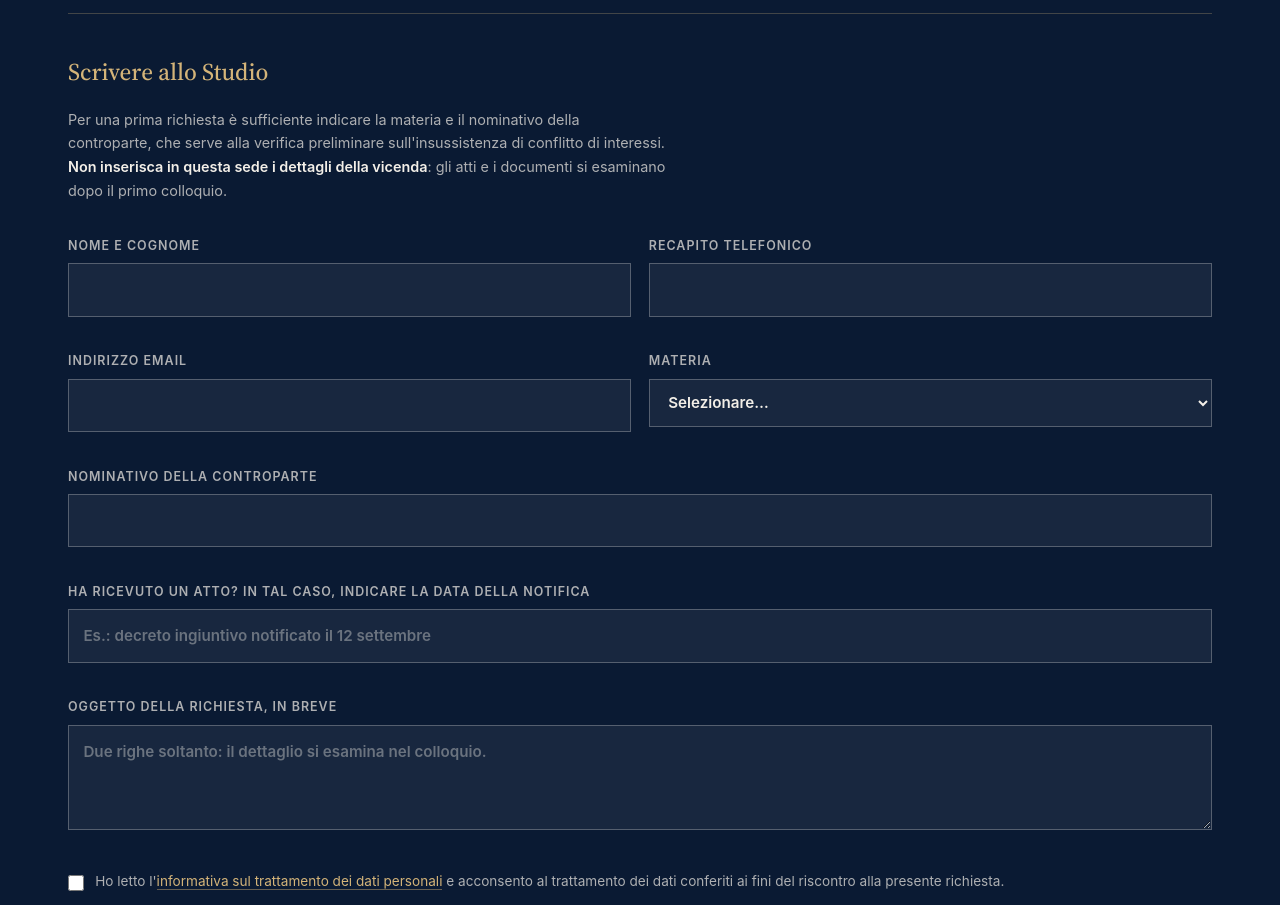
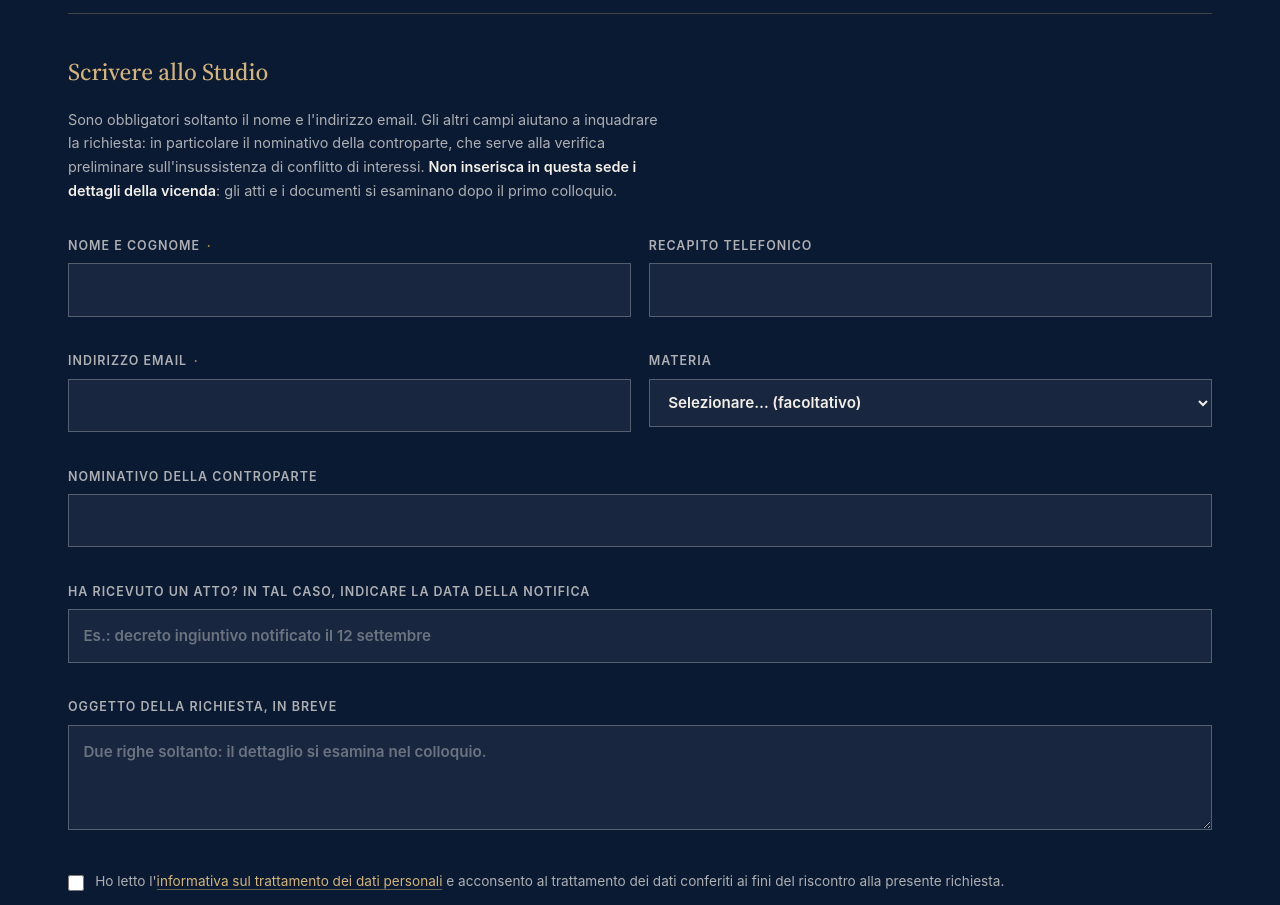
Before and after one commit to lucaq79/sito, a plain HTML site: page index.html in a window 1280 px wide. Shown: the part 2742-3647 px from the top of the page. Drawn offline with Linux system fonts and the light colour scheme.

Commit message:
Add files via upload

```diff
--- a/index.html
+++ b/index.html
@@ -286,6 +286,7 @@ section[id],div[id]{scroll-margin-top:104px}
 .campi label,.consenso{font-size:.72rem;font-weight:700;letter-spacing:.16em;text-transform:uppercase;color:var(--oro-l)}
 .campi label{display:flex;flex-direction:column;gap:.45rem}
 .campi .intero{grid-column:1/-1}
+.campi label em{font-style:normal;color:var(--oro);margin-left:.15rem}
 .campi input,.campi select,.campi textarea{
   font-family:var(--sans);font-size:.95rem;font-weight:400;letter-spacing:normal;text-transform:none;
   color:var(--avorio);background:rgba(243,239,232,.05);
@@ -612,7 +613,7 @@ footer a:hover{color:var(--oro-l)}
          soggiorno comporterebbe. -->
     <div class="modulo-box su">
       <h3>Scrivere allo Studio</h3>
-      <p class="modulo-intro">Per una prima richiesta è sufficiente indicare la materia e il nominativo della controparte, che serve alla verifica preliminare sull'insussistenza di conflitto di interessi. <b>Non inserisca in questa sede i dettagli della vicenda</b>: gli atti e i documenti si esaminano dopo il primo colloquio.</p>
+      <p class="modulo-intro">Sono obbligatori soltanto il nome e l'indirizzo email. Gli altri campi aiutano a inquadrare la richiesta: in particolare il nominativo della controparte, che serve alla verifica preliminare sull'insussistenza di conflitto di interessi. <b>Non inserisca in questa sede i dettagli della vicenda</b>: gli atti e i documenti si esaminano dopo il primo colloquio.</p>
 
       <form class="modulo" action="https://api.web3forms.com/submit" method="POST">
         <input type="hidden" name="access_key" value="209df9a4-5b31-4fed-ad26-f01e31289fd4">
@@ -621,18 +622,18 @@ footer a:hover{color:var(--oro-l)}
         <input type="checkbox" name="botcheck" class="trappola" style="display:none" tabindex="-1" autocomplete="off">
 
         <div class="campi">
-          <label>Nome e cognome
+          <label>Nome e cognome <em>·</em>
             <input type="text" name="nome" required autocomplete="name">
           </label>
           <label>Recapito telefonico
             <input type="tel" name="telefono" autocomplete="tel">
           </label>
-          <label>Indirizzo email
+          <label>Indirizzo email <em>·</em>
             <input type="email" name="email" required autocomplete="email">
           </label>
           <label>Materia
-            <select name="materia" required>
-              <option value="">Selezionare…</option>
+            <select name="materia">
+              <option value="">Selezionare… (facoltativo)</option>
               <option>Diritto penale</option>
               <option>Sinistri stradali e risarcimento del danno</option>
               <option>Diritto civile e contratti</option>
@@ -644,7 +645,7 @@ footer a:hover{color:var(--oro-l)}
             </select>
           </label>
           <label class="intero">Nominativo della controparte
-            <input type="text" name="controparte" required>
+            <input type="text" name="controparte">
           </label>
           <label class="intero">Ha ricevuto un atto? In tal caso, indicare la data della notifica
             <input type="text" name="termini" placeholder="Es.: decreto ingiuntivo notificato il 12 settembre">
```
